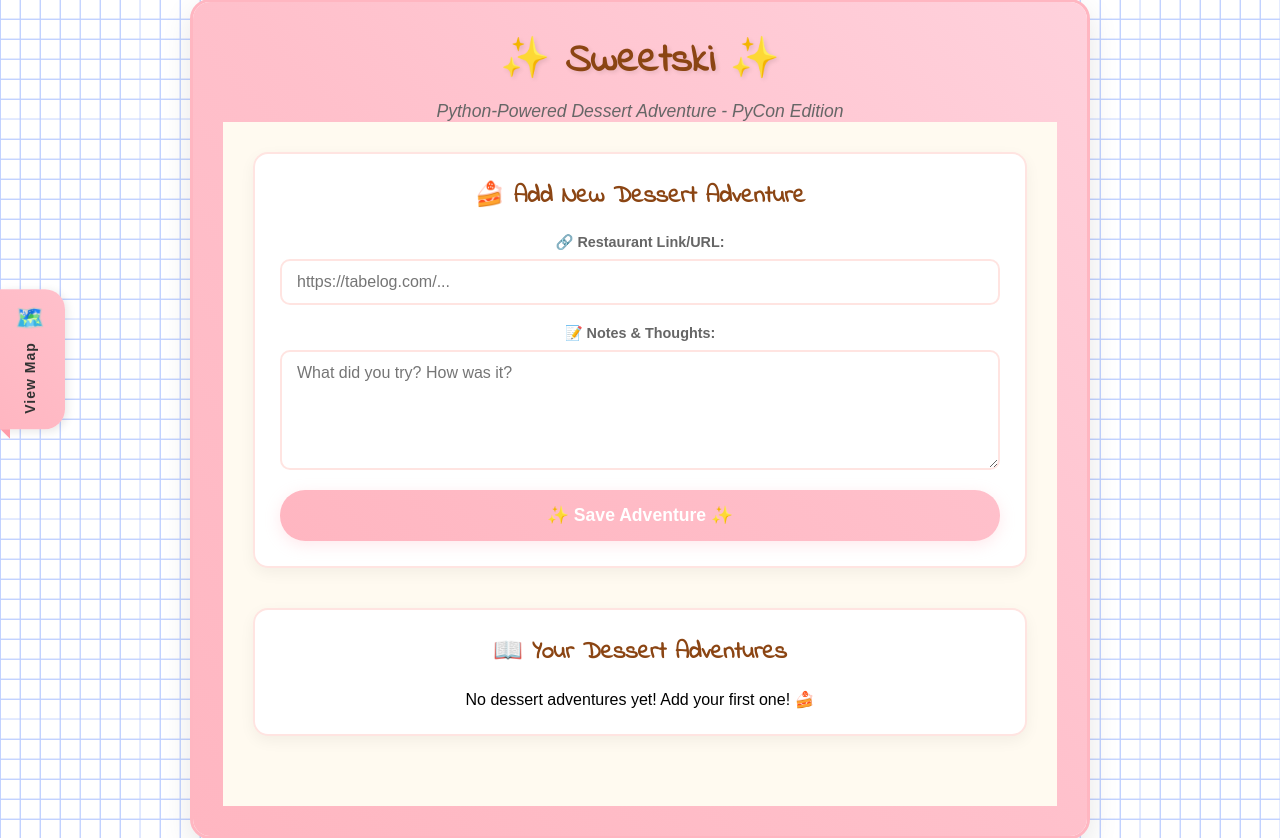
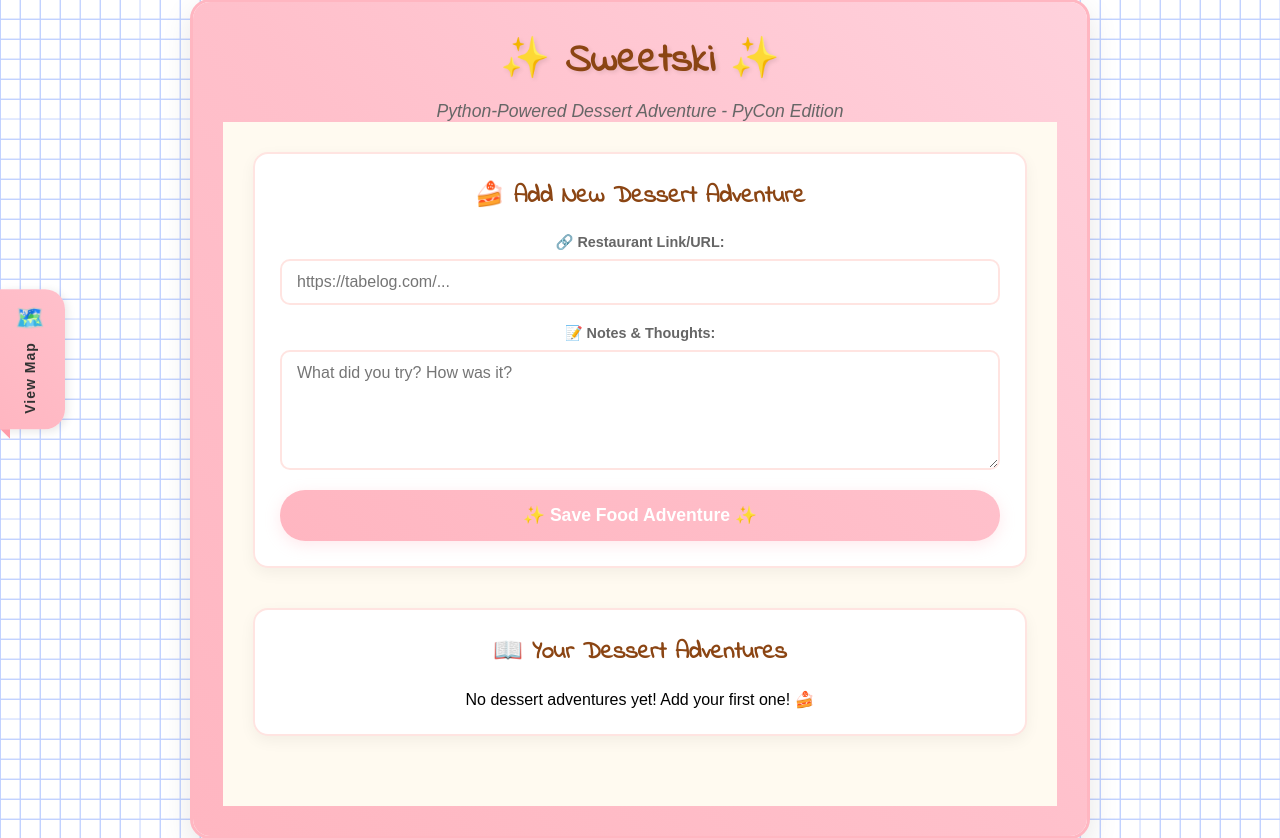
Before and after one commit to dianephan/sweetski, a Flask app: page / in a window 1280 px wide. Shown: the part 41-879 px from the top of the page. Run offline with Flask 3, Linux system fonts and the light colour scheme.

Commit message:
💄 text change

```diff
--- a/notion_service.py
+++ b/notion_service.py
@@ -18,7 +18,6 @@ class NotionService:
             if not self.database_id:
                 return False, "Database ID not configured"
 
-            # Scrape Tabelog data if it's a Tabelog URL
             tabelog_data = None
             if self.validate_url(link_url):
             # if "tabelog.com" in link_url:
--- a/templates/python_frontend.html
+++ b/templates/python_frontend.html
@@ -43,7 +43,7 @@
                                               placeholder="What did you try? How was it?"></textarea>
                                 </div>
 
-                                <button type="submit" class="submit-btn">✨ Save Adventure ✨</button>
+                                <button type="submit" class="submit-btn">✨ Save Food Adventure ✨</button>
                             </form>
                         </div>
 
```
